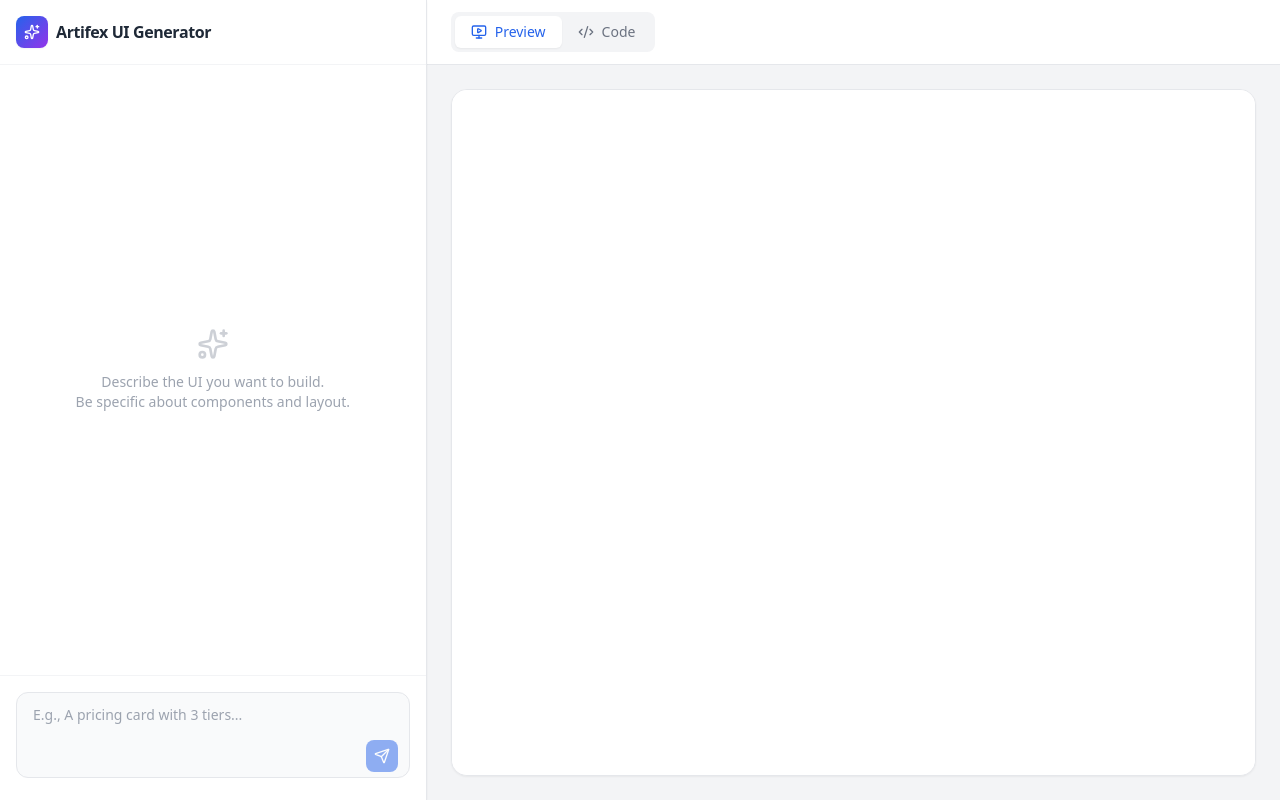
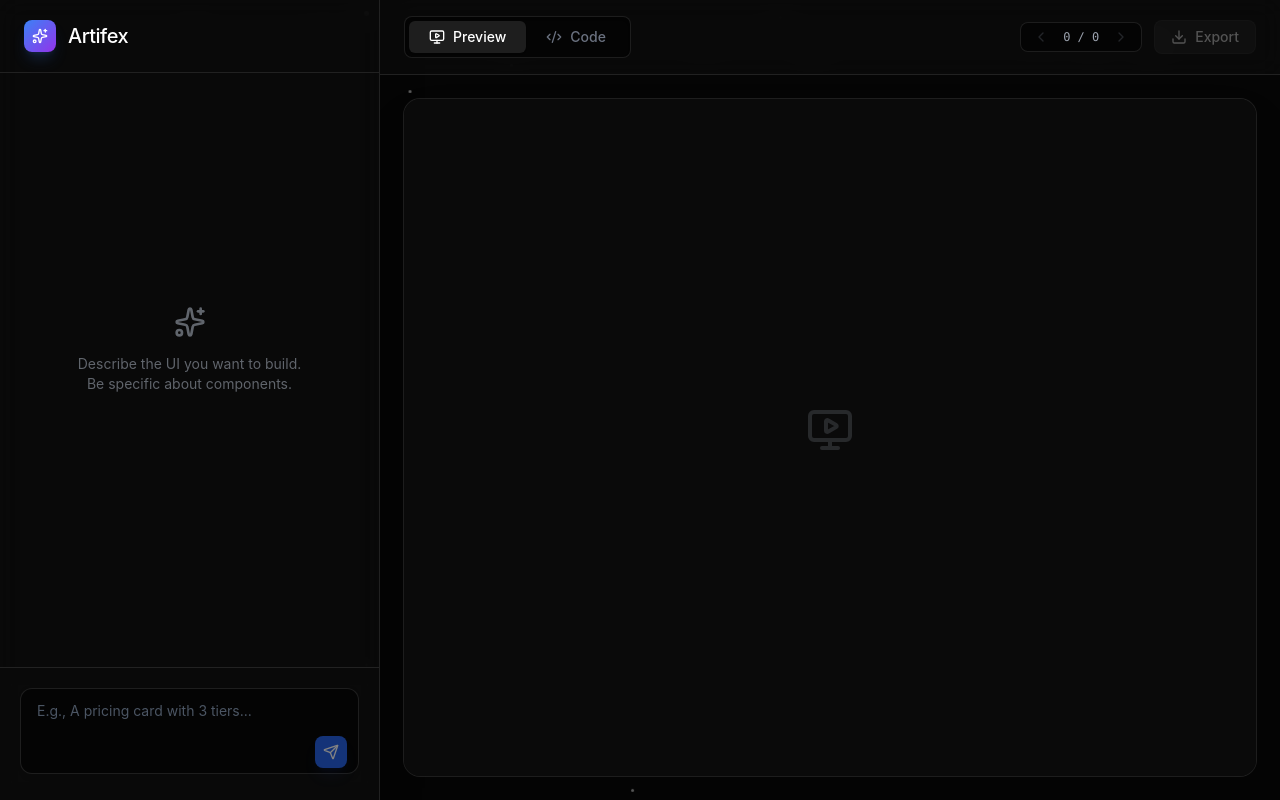
Before and after one commit to aadithyaa9/AI-UI-Generator, a Next.js app: page /app in a window 1280 px wide. Built offline with nearby package versions, Linux system fonts and the light colour scheme.

Commit message:
Frontend Theme Update

```diff
--- a/src/pages/app.jsx
+++ b/src/pages/app.jsx
@@ -1,165 +1,329 @@
 import React, { useState, useRef, useEffect } from 'react';
-import { Send, Sparkles, Code2, MonitorPlay, Loader2 } from 'lucide-react';
+import { Send, Code, Eye, RotateCcw, Download, ChevronLeft, ChevronRight, Sparkles, MonitorPlay, Code2 } from 'lucide-react';
+
+// --- Custom Snow Effect Component ---
+const Snow = () => {
+  const snowflakes = Array.from({ length: 50 }).map((_, i) => ({
+    id: i,
+    left: `${Math.random() * 100}%`,
+    animationDuration: `${Math.random() * 3 + 2}s`,
+    animationDelay: `${Math.random() * 2}s`,
+    opacity: Math.random() * 0.4 + 0.1,
+    size: `${Math.random() * 4 + 2}px`
+  }));
+
+  return (
+    <div className="fixed inset-0 pointer-events-none z-0 overflow-hidden" aria-hidden="true">
+      <style>{`
+        @keyframes snowfall {
+          0% { transform: translateY(-10vh) translateX(0); }
+          100% { transform: translateY(110vh) translateX(20px); }
+        }
+        .animate-snow {
+          animation: snowfall linear infinite;
+        }
+      `}</style>
+      {snowflakes.map((flake) => (
+        <div
+          key={flake.id}
+          className="absolute bg-white rounded-full animate-snow"
+          style={{
+            left: flake.left,
+            width: flake.size,
+            height: flake.size,
+            opacity: flake.opacity,
+            animationDuration: flake.animationDuration,
+            animationDelay: flake.animationDelay,
+          }}
+        />
+      ))}
+    </div>
+  );
+};
 
 export default function AppInterface() {
-  const [prompt, setPrompt] = useState('');
+  const [messages, setMessages] = useState([]);
+  const [inputValue, setInputValue] = useState('');
   const [isGenerating, setIsGenerating] = useState(false);
-  const [messages, setMessages] = useState([]);
   const [currentCode, setCurrentCode] = useState('');
-  // Toggle state: 'preview' or 'code'
-  const [activeView, setActiveView] = useState('preview');
+  const [codeHistory, setCodeHistory] = useState([]);
+  const [currentHistoryIndex, setCurrentHistoryIndex] = useState(-1);
+  const [showPreview, setShowPreview] = useState(true);
+  const [previewError, setPreviewError] = useState(null);
+  const [isMockMode, setIsMockMode] = useState(false);
 
-  const handleGenerate = async (e) => {
-    e.preventDefault();
-    if (!prompt.trim() || isGenerating) return;
+  const messagesEndRef = useRef(null);
 
-    const userMessage = { role: 'user', content: prompt };
-    setMessages((prev) => [...prev, userMessage]);
-    setPrompt('');
+  const scrollToBottom = () => {
+    messagesEndRef.current?.scrollIntoView({ behavior: 'smooth' });
+  };
+
+  useEffect(scrollToBottom, [messages]);
+
+  const handleSendMessage = async () => {
+    if (!inputValue.trim() || isGenerating) return;
+
+    const userMessage = inputValue.trim();
+    setInputValue('');
+    setMessages((prev) => [...prev, { role: 'user', content: userMessage }]);
     setIsGenerating(true);
 
     try {
       const response = await fetch('/api/generate', {
         method: 'POST',
         headers: { 'Content-Type': 'application/json' },
-        body: JSON.stringify({ userIntent: userMessage.content, existingCode: currentCode || null }),
+        body: JSON.stringify({
+          userIntent: userMessage,
+          existingCode: currentCode || null,
+        }),
       });
 
-      const data = await response.json();
+      const result = await response.json();
 
-      if (!response.ok) throw new Error(data.error || 'Failed to generate UI');
+      if (!result.success) throw new Error(result.error || 'Generation failed');
 
-      setCurrentCode(data.code);
+      if (result.isMockMode !== undefined) {
+        setIsMockMode(result.isMockMode);
+      }
 
-      const aiMessage = {
-        role: 'assistant',
-        content: data.explanation || 'UI generated successfully.',
-        plan: data.plan
-      };
-      setMessages((prev) => [...prev, aiMessage]);
+      setMessages((prev) => [
+        ...prev,
+        {
+          role: 'assistant',
+          content: result.explanation,
+          code: result.code,
+          plan: result.plan,
+        },
+      ]);
 
-      // Automatically switch to preview when new code arrives
-      setActiveView('preview');
+      setCurrentCode(result.code);
+      const newHistory = [...codeHistory.slice(0, currentHistoryIndex + 1), result.code];
+      setCodeHistory(newHistory);
+      setCurrentHistoryIndex(newHistory.length - 1);
+      setPreviewError(null);
+
+      // Auto-switch to preview when new code is ready
+      setShowPreview(true);
     } catch (error) {
-      console.error('Generation Error:', error);
-      setMessages((prev) => [...prev, { role: 'error', content: error.message }]);
+      setMessages((prev) => [
+        ...prev,
+        { role: 'assistant', content: `Error: ${error.message}`, isError: true },
+      ]);
     } finally {
       setIsGenerating(false);
     }
   };
 
+  const handleRegenerate = () => {
+    if (messages.length > 0) {
+      const lastUserMessage = [...messages].reverse().find((m) => m.role === 'user');
+      if (lastUserMessage) setInputValue(lastUserMessage.content);
+    }
+  };
+
+  const navigateHistory = (direction) => {
+    const newIndex = currentHistoryIndex + direction;
+    if (newIndex >= 0 && newIndex < codeHistory.length) {
+      setCurrentHistoryIndex(newIndex);
+      setCurrentCode(codeHistory[newIndex]);
+    }
+  };
+
+  const downloadCode = () => {
+    const blob = new Blob([currentCode], { type: 'text/javascript' });
+    const url = URL.createObjectURL(blob);
+    const a = document.createElement('a');
+    a.href = url;
+    a.download = 'GeneratedUI.jsx';
+    a.click();
+    URL.revokeObjectURL(url);
+  };
+
   return (
-    <div className="flex h-screen bg-gray-50 overflow-hidden font-sans">
+    <div className="h-screen flex bg-[#050505] text-white relative font-body overflow-hidden">
+      {/* Background Snow Effect */}
+      <Snow />
 
       {/* LEFT PANEL: Chat & Controls */}
-      <div className="w-1/3 flex flex-col border-r border-gray-200 bg-white shadow-sm z-10">
-        <div className="p-4 border-b border-gray-100 flex items-center gap-2 bg-white">
-          <div className="w-8 h-8 bg-gradient-to-br from-blue-600 to-purple-600 rounded-lg flex items-center justify-center shadow-sm">
+      <div className="w-[380px] flex flex-col border-r border-white/10 bg-[#0a0a0a]/80 backdrop-blur-md z-10 shadow-2xl">
+        {/* Header */}
+        <div className="px-6 py-5 border-b border-white/10 flex items-center gap-3">
+          <div className="w-8 h-8 bg-gradient-to-br from-blue-500 to-purple-600 rounded-lg flex items-center justify-center shadow-lg shadow-blue-500/20">
             <Sparkles size={16} className="text-white" />
           </div>
-          <h1 className="font-semibold text-gray-800 tracking-tight">Artifex UI Generator</h1>
+          <h1 className="text-xl font-medium tracking-tight font-display">Artifex</h1>
+          {isMockMode && (
+            <span className="px-2 py-0.5 text-[10px] font-bold uppercase tracking-wider bg-blue-500/10 text-blue-400 border border-blue-500/20 rounded-full ml-auto">
+              Demo
+            </span>
+          )}
         </div>
 
         {/* Chat History */}
-        <div className="flex-1 overflow-y-auto p-4 space-y-6">
+        <div className="flex-1 overflow-y-auto p-5 space-y-5">
           {messages.length === 0 ? (
-            <div className="h-full flex flex-col items-center justify-center text-center text-gray-400 space-y-3">
-              <Sparkles size={32} className="opacity-50" />
-              <p className="text-sm">Describe the UI you want to build.<br/>Be specific about components and layout.</p>
+            <div className="h-full flex flex-col items-center justify-center text-center space-y-4 text-gray-400 opacity-60">
+              <Sparkles size={32} />
+              <p className="text-sm">Describe the UI you want to build.<br/>Be specific about components.</p>
             </div>
           ) : (
             messages.map((msg, idx) => (
               <div key={idx} className={`flex flex-col ${msg.role === 'user' ? 'items-end' : 'items-start'}`}>
-                <div className={`max-w-[85%] rounded-2xl px-4 py-3 text-sm ${
+                <div className={`max-w-[85%] rounded-2xl px-4 py-3 text-sm leading-relaxed ${
                   msg.role === 'user'
-                    ? 'bg-blue-600 text-white shadow-md rounded-tr-none'
-                    : msg.role === 'error'
-                    ? 'bg-red-50 border border-red-100 text-red-800 rounded-tl-none'
-                    : 'bg-gray-100 text-gray-800 rounded-tl-none'
+                    ? 'bg-blue-600 text-white shadow-lg shadow-blue-900/20 rounded-tr-none'
+                    : msg.isError
+                    ? 'bg-red-500/10 border border-red-500/20 text-red-400 rounded-tl-none'
+                    : 'bg-white/5 border border-white/10 text-gray-200 rounded-tl-none'
                 }`}>
                   {msg.content}
                 </div>
-                {/* Show AI thought process if available */}
                 {msg.plan && (
-                  <div className="mt-2 text-xs text-gray-500 bg-gray-50 p-2 rounded-lg border border-gray-100 max-w-[85%]">
-                    <strong>Layout Plan:</strong> {msg.plan.layoutStructure}
-                  </div>
+                  <details className="mt-2 text-[11px] text-gray-500 max-w-[85%]">
+                    <summary className="cursor-pointer hover:text-gray-300 transition-colors">View AI Plan</summary>
+                    <div className="mt-2 p-3 bg-black/50 border border-white/5 rounded-lg overflow-x-auto font-mono">
+                      {JSON.stringify(msg.plan, null, 2)}
+                    </div>
+                  </details>
                 )}
               </div>
             ))
           )}
           {isGenerating && (
-            <div className="flex items-center gap-2 text-sm text-gray-500 bg-gray-50 px-4 py-3 rounded-2xl rounded-tl-none w-fit">
-              <Loader2 size={16} className="animate-spin" />
-              <span>AI is thinking & generating...</span>
+            <div className="flex items-center gap-3 text-sm text-gray-400 bg-white/5 border border-white/10 px-4 py-3 rounded-2xl rounded-tl-none w-fit">
+              <div className="flex gap-1">
+                <div className="w-1.5 h-1.5 bg-blue-400 rounded-full animate-bounce" />
+                <div className="w-1.5 h-1.5 bg-purple-400 rounded-full animate-bounce" style={{ animationDelay: '0.1s' }} />
+                <div className="w-1.5 h-1.5 bg-pink-400 rounded-full animate-bounce" style={{ animationDelay: '0.2s' }} />
+              </div>
+              Generating...
             </div>
           )}
+          <div ref={messagesEndRef} />
         </div>
 
         {/* Input Area */}
-        <div className="p-4 bg-white border-t border-gray-100">
-          <form onSubmit={handleGenerate} className="relative">
+        <div className="p-5 bg-[#0a0a0a]/90 border-t border-white/10 backdrop-blur-md">
+          <div className="relative">
             <textarea
-              value={prompt}
-              onChange={(e) => setPrompt(e.target.value)}
+              value={inputValue}
+              onChange={(e) => setInputValue(e.target.value)}
               placeholder="E.g., A pricing card with 3 tiers..."
-              className="w-full bg-gray-50 border border-gray-200 rounded-xl pl-4 pr-12 py-3 text-sm focus:outline-none focus:ring-2 focus:ring-blue-500/50 focus:bg-white transition-all resize-none"
+              className="w-full bg-black/50 border border-white/10 rounded-xl pl-4 pr-12 py-3 text-sm text-white placeholder-gray-600 focus:outline-none focus:ring-2 focus:ring-blue-500/50 focus:border-transparent transition-all resize-none shadow-inner"
               rows={3}
               onKeyDown={(e) => {
                 if (e.key === 'Enter' && !e.shiftKey) {
                   e.preventDefault();
-                  handleGenerate(e);
+                  handleSendMessage();
                 }
               }}
+              disabled={isGenerating}
             />
             <button
-              type="submit"
-              disabled={!prompt.trim() || isGenerating}
-              className="absolute bottom-3 right-3 p-2 bg-blue-600 text-white rounded-lg hover:bg-blue-700 disabled:opacity-50 disabled:hover:bg-blue-600 transition-colors"
+              onClick={handleSendMessage}
+              disabled={!inputValue.trim() || isGenerating}
+              className="absolute bottom-3 right-3 p-2 bg-blue-600 text-white rounded-lg hover:bg-blue-500 disabled:opacity-50 disabled:hover:bg-blue-600 transition-colors shadow-lg shadow-blue-900/20"
             >
               <Send size={16} />
             </button>
-          </form>
+          </div>
+          {currentCode && (
+            <button
+              onClick={handleRegenerate}
+              className="mt-3 flex items-center justify-center gap-2 w-full py-2 text-xs font-medium text-gray-400 bg-white/5 border border-white/10 rounded-lg hover:bg-white/10 hover:text-white transition-all"
+            >
+              <RotateCcw size={14} /> Regenerate Last Prompt
+            </button>
+          )}
         </div>
       </div>
 
-      {/* RIGHT PANEL: Code / Preview Area */}
-      <div className="flex-1 flex flex-col bg-gray-100">
-        {/* Toggle Bar */}
-        <div className="flex items-center justify-between px-6 py-3 bg-white border-b border-gray-200">
-          <div className="flex bg-gray-100 p-1 rounded-lg">
+      {/* RIGHT PANEL: Workspace Area */}
+      <div className="flex-1 flex flex-col z-10 relative">
+        {/* Toggle & Action Bar */}
+        <div className="px-6 py-4 border-b border-white/10 flex items-center justify-between bg-[#0a0a0a]/80 backdrop-blur-md">
+
+          {/* View Toggles */}
+          <div className="flex p-1 bg-black/50 rounded-lg border border-white/10 shadow-inner">
             <button
-              onClick={() => setActiveView('preview')}
-              className={`flex items-center gap-2 px-4 py-1.5 text-sm font-medium rounded-md transition-all ${
-                activeView === 'preview' ? 'bg-white text-blue-600 shadow-sm' : 'text-gray-500 hover:text-gray-700'
+              onClick={() => setShowPreview(true)}
+              className={`flex items-center gap-2 px-5 py-1.5 text-sm font-medium rounded-md transition-all ${
+                showPreview ? 'bg-white/10 text-white shadow-sm' : 'text-gray-500 hover:text-gray-300'
               }`}
             >
               <MonitorPlay size={16} /> Preview
             </button>
             <button
-              onClick={() => setActiveView('code')}
-              className={`flex items-center gap-2 px-4 py-1.5 text-sm font-medium rounded-md transition-all ${
-                activeView === 'code' ? 'bg-white text-blue-600 shadow-sm' : 'text-gray-500 hover:text-gray-700'
+              onClick={() => setShowPreview(false)}
+              className={`flex items-center gap-2 px-5 py-1.5 text-sm font-medium rounded-md transition-all ${
+                !showPreview ? 'bg-white/10 text-white shadow-sm' : 'text-gray-500 hover:text-gray-300'
               }`}
             >
               <Code2 size={16} /> Code
             </button>
           </div>
+
+          {/* History & Download Actions */}
+          <div className="flex items-center gap-3">
+            <div className="flex items-center gap-2 px-3 py-1.5 bg-black/50 border border-white/10 rounded-lg">
+              <button
+                onClick={() => navigateHistory(-1)}
+                disabled={currentHistoryIndex <= 0}
+                className="text-gray-500 hover:text-white disabled:opacity-30 transition-colors"
+              >
+                <ChevronLeft size={16} />
+              </button>
+              <span className="text-xs font-mono text-gray-400 w-12 text-center">
+                {codeHistory.length > 0 ? `${currentHistoryIndex + 1} / ${codeHistory.length}` : '0 / 0'}
+              </span>
+              <button
+                onClick={() => navigateHistory(1)}
+                disabled={currentHistoryIndex >= codeHistory.length - 1}
+                className="text-gray-500 hover:text-white disabled:opacity-30 transition-colors"
+              >
+                <ChevronRight size={16} />
+              </button>
+            </div>
+
+            <button
+              onClick={downloadCode}
+              disabled={!currentCode}
+              className="flex items-center gap-2 px-4 py-1.5 bg-white/10 hover:bg-white/20 text-white text-sm font-medium rounded-lg disabled:opacity-30 transition-colors border border-white/5"
+            >
+              <Download size={16} /> Export
+            </button>
+          </div>
         </div>
 
-        {/* Content Area */}
-        <div className="flex-1 p-6 overflow-hidden relative">
-          <div className="absolute inset-6 bg-white rounded-2xl shadow-sm border border-gray-200 overflow-hidden flex flex-col">
-            {activeView === 'code' ? (
-              <div className="flex-1 overflow-auto bg-[#0d1117] p-6">
-                <pre className="text-sm font-mono text-gray-300">
-                  <code>{currentCode || '// Awaiting AI generation...'}</code>
-                </pre>
+        {/* Dynamic Content Area (Code vs Preview) */}
+        <div className="flex-1 p-6 overflow-hidden">
+          <div className="w-full h-full rounded-2xl overflow-hidden shadow-2xl ring-1 ring-white/10 flex flex-col bg-[#0f0f0f]">
+            {showPreview ? (
+              <div className="flex-1 relative bg-gray-50">
+                 {/* Notice the bg-gray-50 here - it keeps your generated components visible! */}
+                {previewError ? (
+                  <div className="p-6 bg-red-50/10 h-full text-red-400 font-mono text-sm overflow-auto">
+                    {previewError}
+                  </div>
+                ) : currentCode ? (
+                  <PreviewFrame code={currentCode} />
+                ) : (
+                  <div className="h-full flex items-center justify-center text-gray-400 bg-[#0a0a0a]">
+                    <MonitorPlay size={48} className="opacity-20 mb-4" />
+                  </div>
+                )}
               </div>
             ) : (
-              <div className="flex-1 relative bg-white">
-                <PreviewFrame code={currentCode} />
-              </div>
+              <textarea
+                value={currentCode}
+                onChange={(e) => {
+                  setCurrentCode(e.target.value);
+                  setPreviewError(null);
+                }}
+                className="flex-1 w-full p-6 bg-[#0f0f0f] text-gray-300 font-mono text-sm resize-none focus:outline-none leading-relaxed"
+                placeholder="// Generated code will appear here..."
+                spellCheck={false}
+              />
             )}
           </div>
         </div>
@@ -169,24 +333,20 @@ export default function AppInterface() {
 }
 
 // ----------------------------------------------------------------------
-// PREVIEW FRAME COMPONENT (With Handshake Logic from Commit 4)
+// PREVIEW FRAME COMPONENT
 // ----------------------------------------------------------------------
 function PreviewFrame({ code }) {
   const iframeRef = useRef(null);
   const [isReady, setIsReady] = useState(false);
 
-  // Listen for the "READY" signal from the iframe
   useEffect(() => {
     const handleReady = (event) => {
-      if (event.data?.type === 'PREVIEW_READY') {
-        setIsReady(true);
-      }
+      if (event.data?.type === 'PREVIEW_READY') setIsReady(true);
     };
     window.addEventListener('message', handleReady);
     return () => window.removeEventListener('message', handleReady);
   }, []);
 
-  // Send code once the iframe is ready AND code is available
   useEffect(() => {
     if (isReady && code && iframeRef.current?.contentWindow) {
       iframeRef.current.contentWindow.postMessage(
@@ -200,7 +360,7 @@ function PreviewFrame({ code }) {
     <iframe
       ref={iframeRef}
       src="/preview"
-      className="w-full h-full border-0"
+      className="w-full h-full border-0 bg-transparent"
       title="UI Preview"
       sandbox="allow-scripts allow-same-origin"
     />
--- a/src/pages/index.jsx
+++ b/src/pages/index.jsx
@@ -34,10 +34,7 @@ export default function Landing() {
 
         {/* Hero Section */}
         <section className="px-6 pt-32 pb-24 max-w-5xl mx-auto text-center space-y-8">
-          <div className="inline-flex items-center gap-2 px-4 py-2 bg-white/5 border border-white/10 rounded-full backdrop-blur-sm animate-fade-in-up">
-            <Zap size={14} className="text-blue-400" />
-            <span className="text-sm text-gray-300">Powered by Gemini 1.5 Flash</span>
-          </div>
+
 
           <h1 className="text-5xl md:text-7xl lg:text-8xl font-light tracking-tight leading-[1.1] animate-fade-in-up" style={{ animationDelay: '100ms' }}>
             Design Systems,<br />
```
